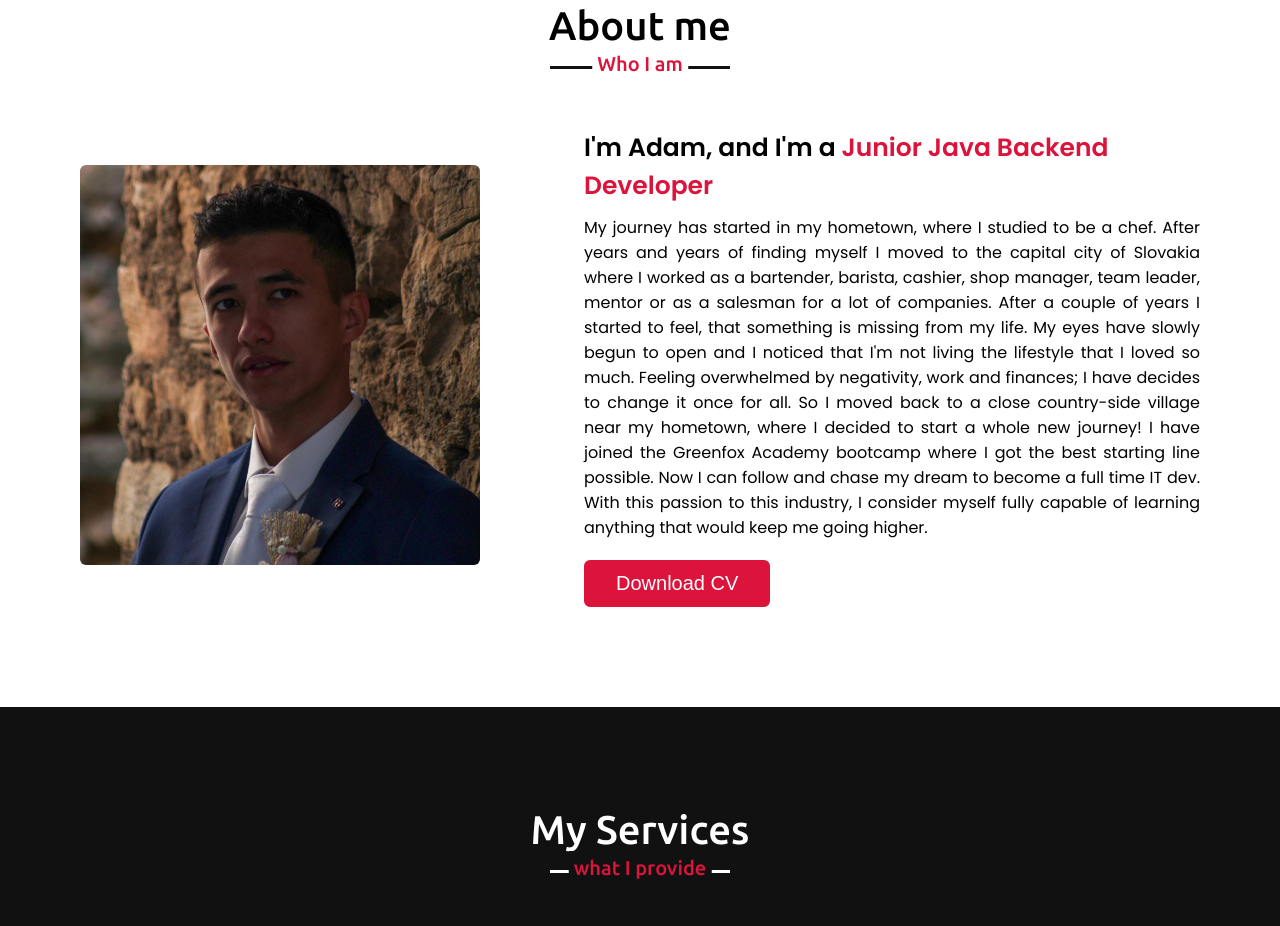
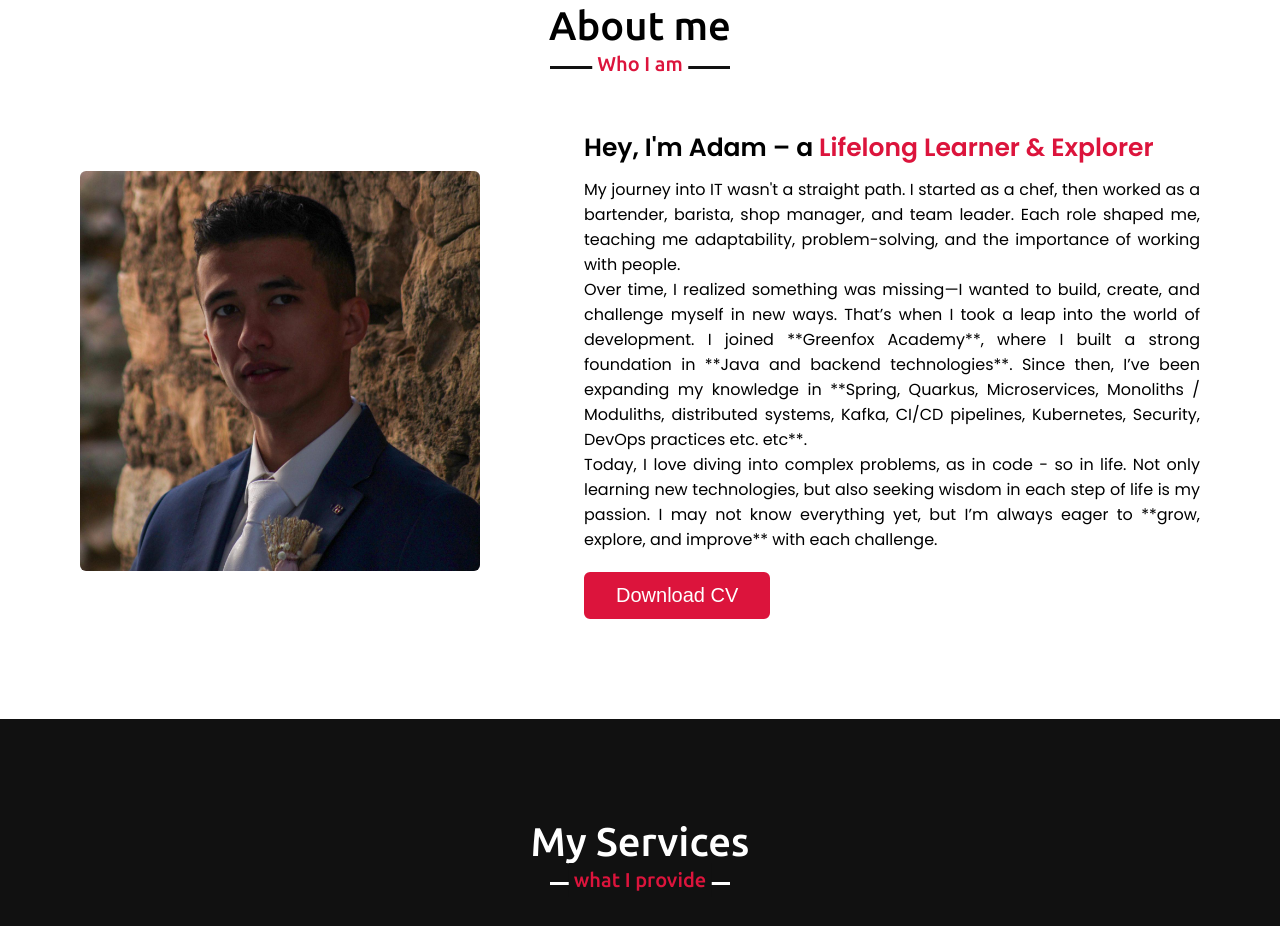
Before and after one commit to NoxEtSol/NoxEtSol.github.io, a plain HTML site: page index.html in a window 1280 px wide. Shown: the part 897-1823 px from the top of the page. Drawn offline with nearby package versions, Linux system fonts and the light colour scheme.

Commit message:
Update index.html

```diff
--- a/index.html
+++ b/index.html
@@ -1,4 +1,4 @@
-<!DOCTYPE html>
+    <!DOCTYPE html>
 <html lang="en">
 <head>
     <meta charset="UTF-8">
@@ -61,28 +61,25 @@
                     <img src="assets/profile.jpg" alt="">
                 </div>
                 <div class="column right">
-                    <div class="text">I'm Adam, and I'm a <span class="about-me">Junior Java Backend Developer</span>
-                    </div>
-                    <p>My journey has started in my hometown, where I studied to be a chef. After years and
-                        years of
-                        finding myself I moved to the capital city of Slovakia where I worked as a bartender,
-                        barista,
-                        cashier, shop manager, team leader, mentor or as a salesman for a lot of companies.
-                        After a couple of years I started to feel, that something is missing from my life.
-                        My eyes have slowly begun to open and I noticed that I'm not living the lifestyle that I
-                        loved so much.
-                        Feeling overwhelmed by negativity, work and finances; I have decides to change it once for
-                        all.
-                        So I moved back to a close country-side village near my hometown, where I decided to start
-                        a whole new journey!
-                        I have joined the Greenfox Academy bootcamp where I got the best starting line possible.
-                        Now I can follow and chase my dream to become a full time IT dev. With this passion to
-                        this industry,
-                        I consider myself fully capable of learning anything that would keep me going higher.</p>
-                    <form class="download" method="get"
-                          action="https://cdn.discordapp.com/attachments/1024992351447429190/1024992459563995226/Adam_Nguyen_Van.pdf">
-                        <button type="submit">Download CV</button>
-                    </form>
+                <div class="text">Hey, I'm Adam – a <span class="about-me">Lifelong Learner & Explorer</span></div>
+                <p>
+                    My journey into IT wasn't a straight path. I started as a chef, then worked as a bartender, barista,
+                    shop manager, and team leader. Each role shaped me, teaching me adaptability, problem-solving,
+                    and the importance of working with people.
+                </p>
+                <p>
+                    Over time, I realized something was missing—I wanted to build, create, and challenge myself in new ways.
+                    That’s when I took a leap into the world of development. I joined **Greenfox Academy**, where I built
+                    a strong foundation in **Java and backend technologies**. Since then, I’ve been expanding my knowledge
+                    in **Spring, Quarkus, Microservices, Monoliths / Moduliths, distributed systems, Kafka, CI/CD pipelines, Kubernetes, Security, DevOps practices etc. etc**.
+                </p>
+                <p>
+                    Today, I love diving into complex problems, as in code - so in life. Not only learning new technologies, but also seeking wisdom in each step of life is my passion.
+                    I may not know everything yet, but I’m always eager to **grow, explore, and improve** with each challenge.
+                </p>
+                <form class="download" method="get" action="assets/Adam_Nguyen_Van_CV_ENG.pdf" download>
+                    <button type="submit">Download CV</button>
+                </form>
                 </div>
             </div>
         </div>
```
